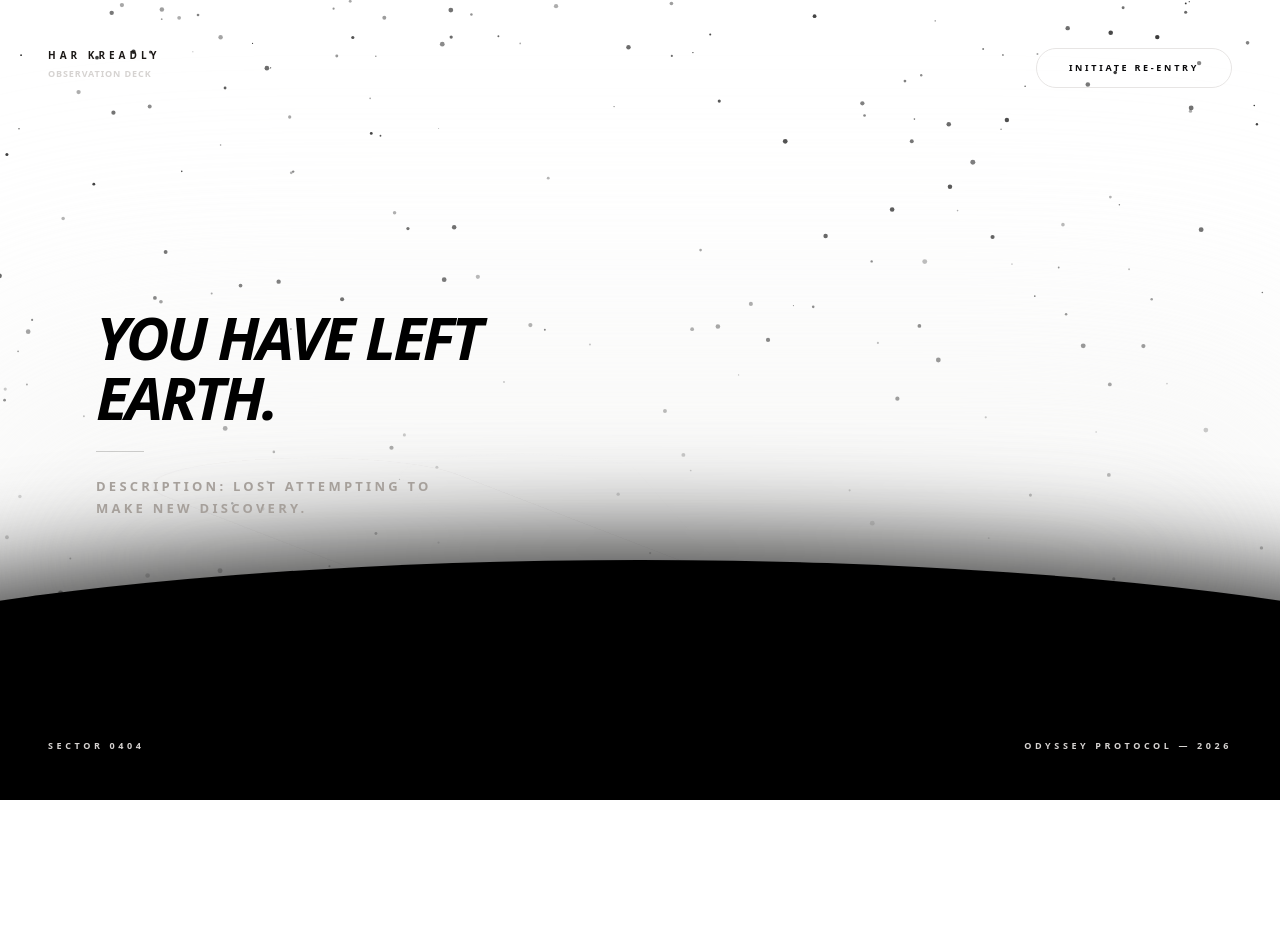
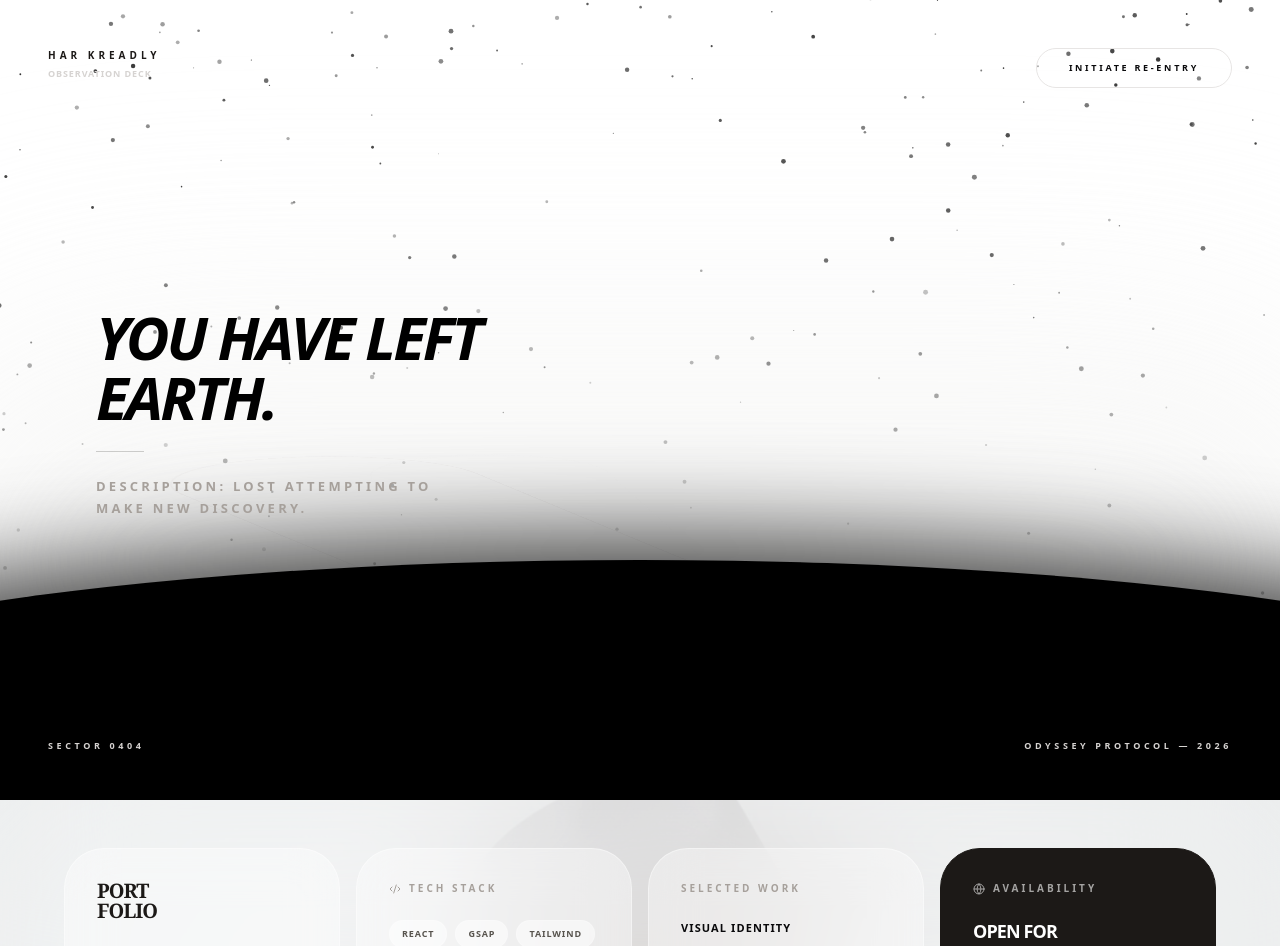
Before and after one commit to HarKreadly/Portfolio_2, a React (Vite) app: page /error in a window 1280 px wide. Shown: the top 946 px of the page. Before the commit the page ends 800 px from the top, so only its background shows below. Built offline with nearby package versions, Linux system fonts and the light colour scheme.

Commit message:
feat: uncomment Footer component in App routing configuration

```diff
--- a/src/App.jsx
+++ b/src/App.jsx
@@ -57,7 +57,7 @@ function App() {
           <Route path="/error" element={<Error404/>} />
           {/* Add more routes as needed */}
         </Routes>
-        {/* <Footer /> */}
+        <Footer />
         <ClickSpark
           sparkColor="#fff"
           sparkSize={10}
```
